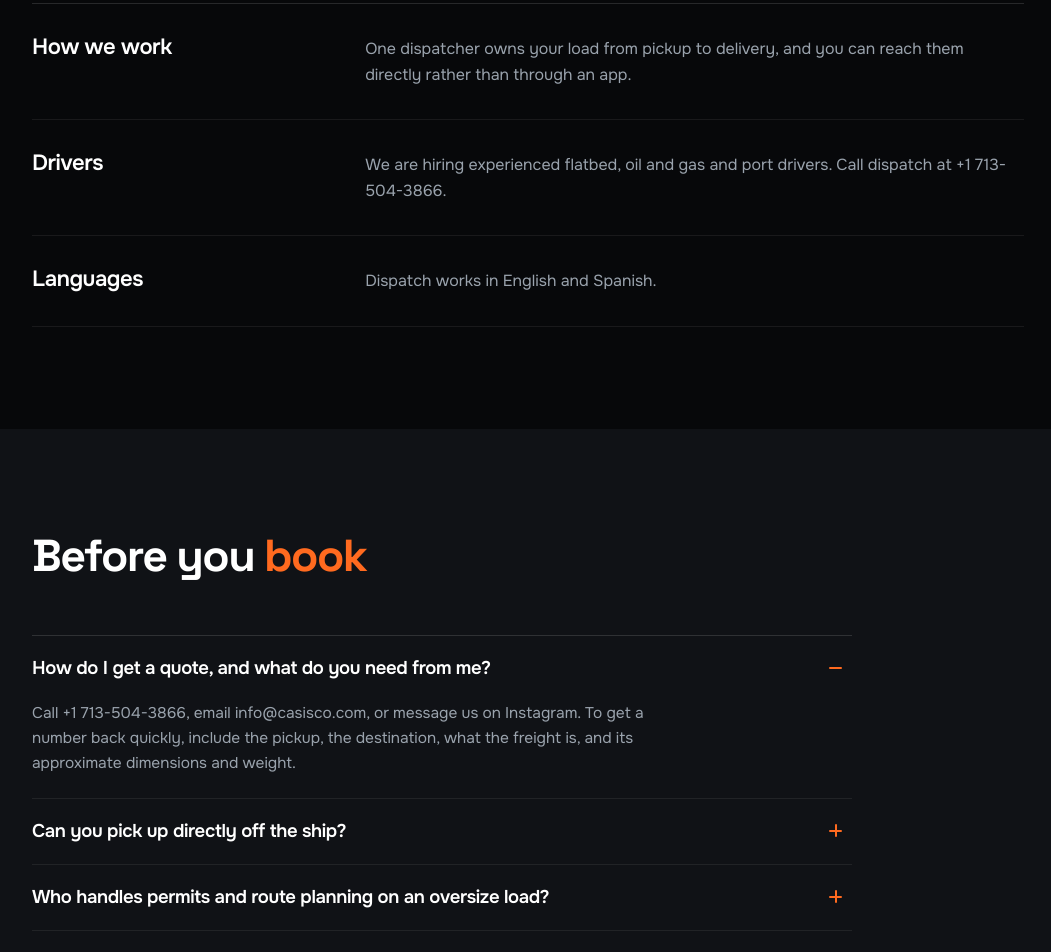
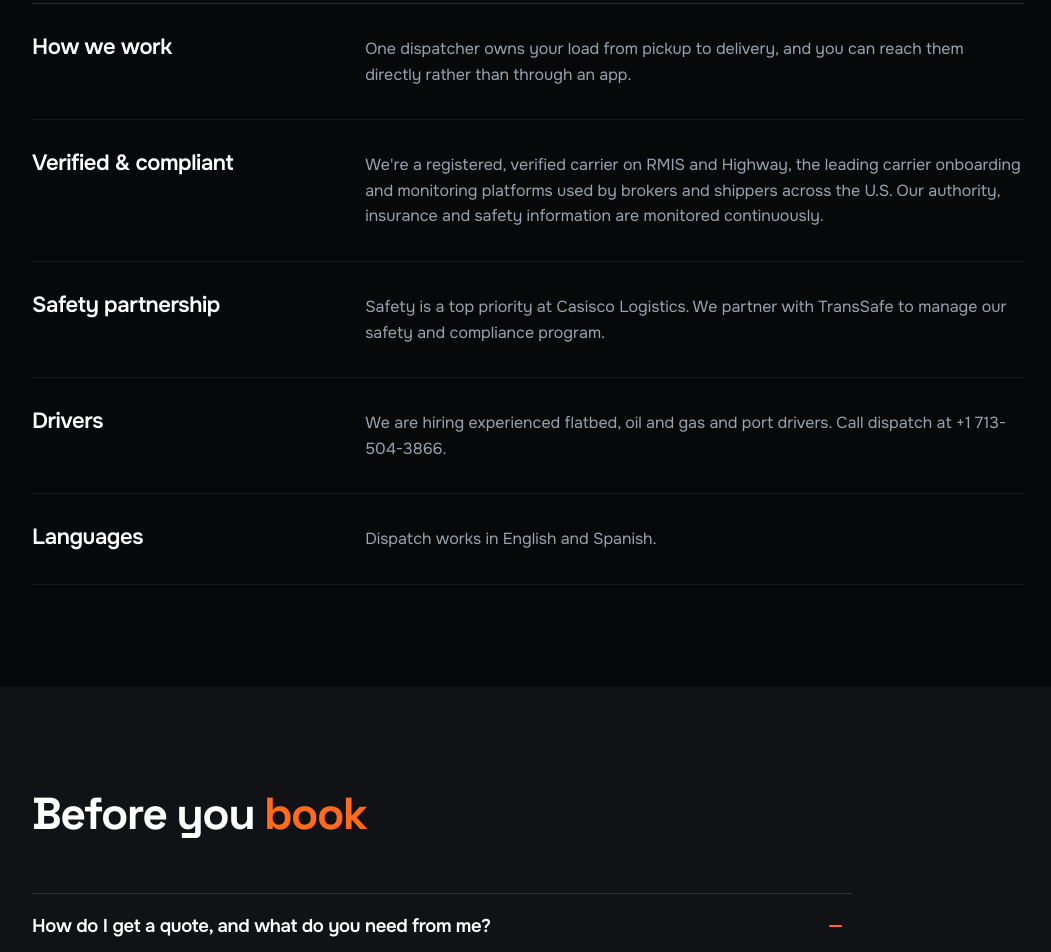
Before and after one commit to jlares26/casisco-website, a plain HTML site: page index.html in a window 1280 px wide. Shown: the part 4806-5758 px from the top of the page, without its empty margins (112-1163 px from the left). Drawn offline with Linux system fonts and the light colour scheme.

Commit message:
Split safety and compliance into two sections

```diff
--- a/index.html
+++ b/index.html
@@ -619,6 +619,14 @@ a.foot-ig:hover svg{color:var(--accent);}
         <p>One dispatcher owns your load from pickup to delivery, and you can reach them directly rather than through an app.</p>
       </div>
       <div class="row">
+        <h3>Verified &amp; compliant</h3>
+        <p>We're a registered, verified carrier on RMIS and Highway, the leading carrier onboarding and monitoring platforms used by brokers and shippers across the U.S. Our authority, insurance and safety information are monitored continuously.</p>
+      </div>
+      <div class="row">
+        <h3>Safety partnership</h3>
+        <p>Safety is a top priority at Casisco Logistics. We partner with TransSafe to manage our safety and compliance program.</p>
+      </div>
+      <div class="row">
         <h3>Drivers</h3>
         <p>We are hiring experienced flatbed, oil and gas and port drivers. Call dispatch at +1 713-504-3866.</p>
       </div>
```
